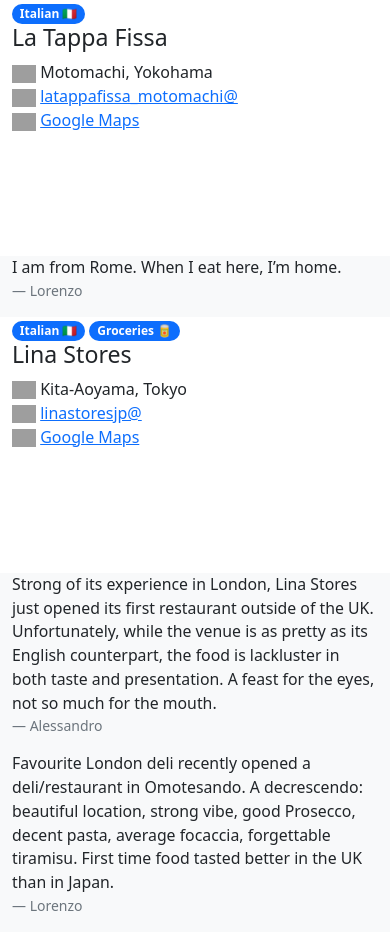
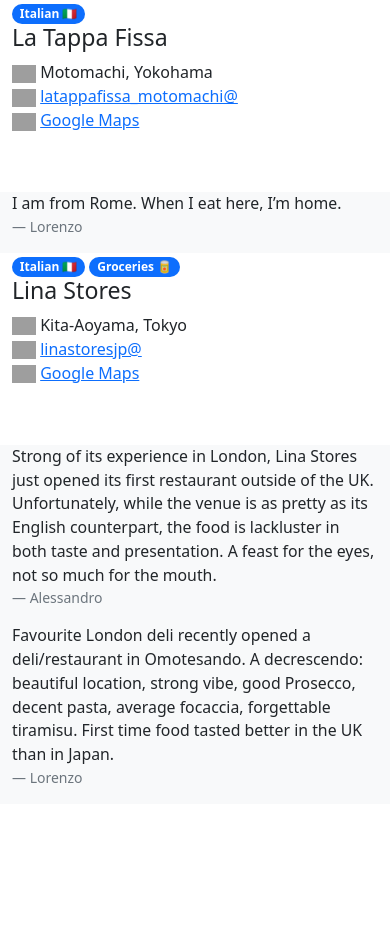
Before and after one commit to alessandrosp/shingiron, a Jekyll site: the page built from docs/index.html, in a window 390 px wide. Built offline with Jekyll 4.4.1, drawn with Linux system fonts in a browser that asks for light colours; nearby versions of some CDN libraries; comment, search, counter and statistics services are not loaded; after the commit the page ends 900 px from its top, so only the background shows below that; grey boxes are pictures that could not be loaded.

Commit message:
Update style.css

```diff
--- a/docs/assets/css/style.css
+++ b/docs/assets/css/style.css
@@ -9,6 +9,13 @@
 
 .place {
   height: 256px;
+}
+
+/* MOBILE */
+@media only screen and (max-width: 992px) {
+  .place {
+    height: 192px;
+  }
 }
 
 .place-icon {
```
